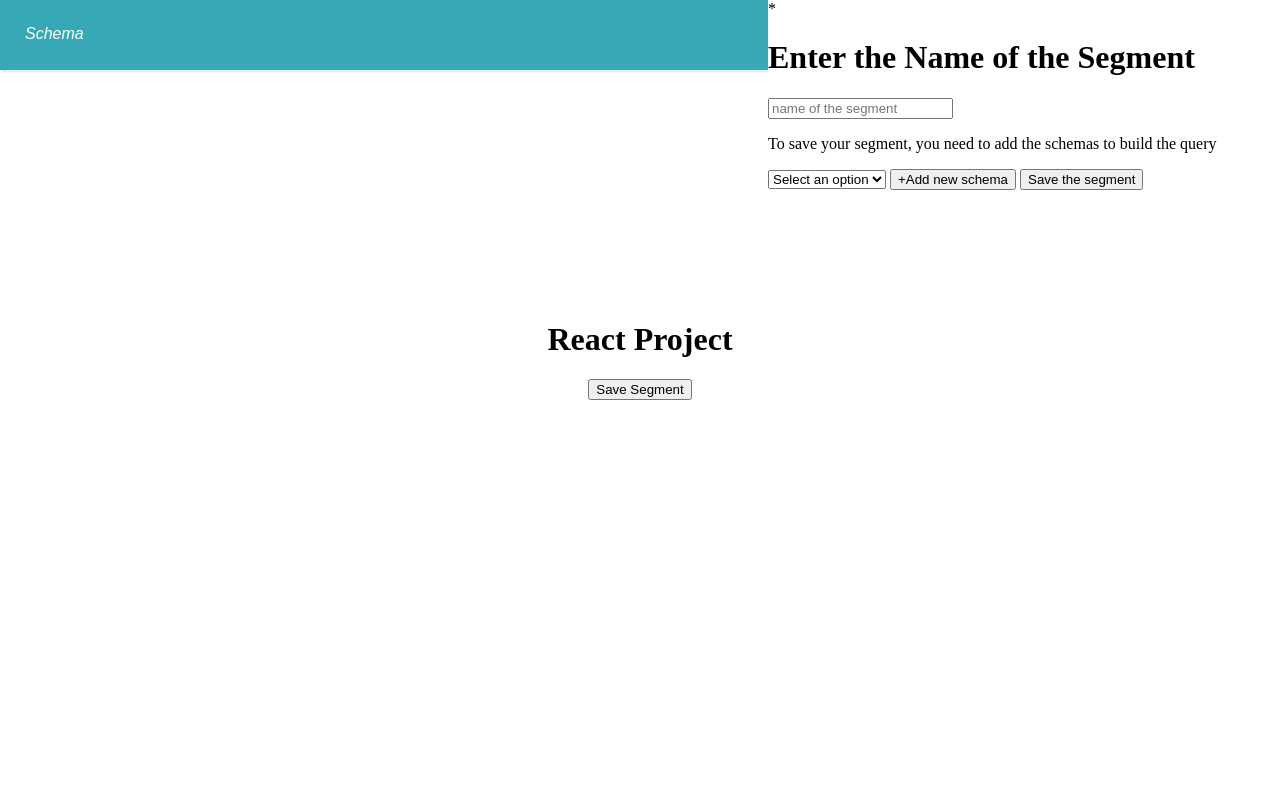
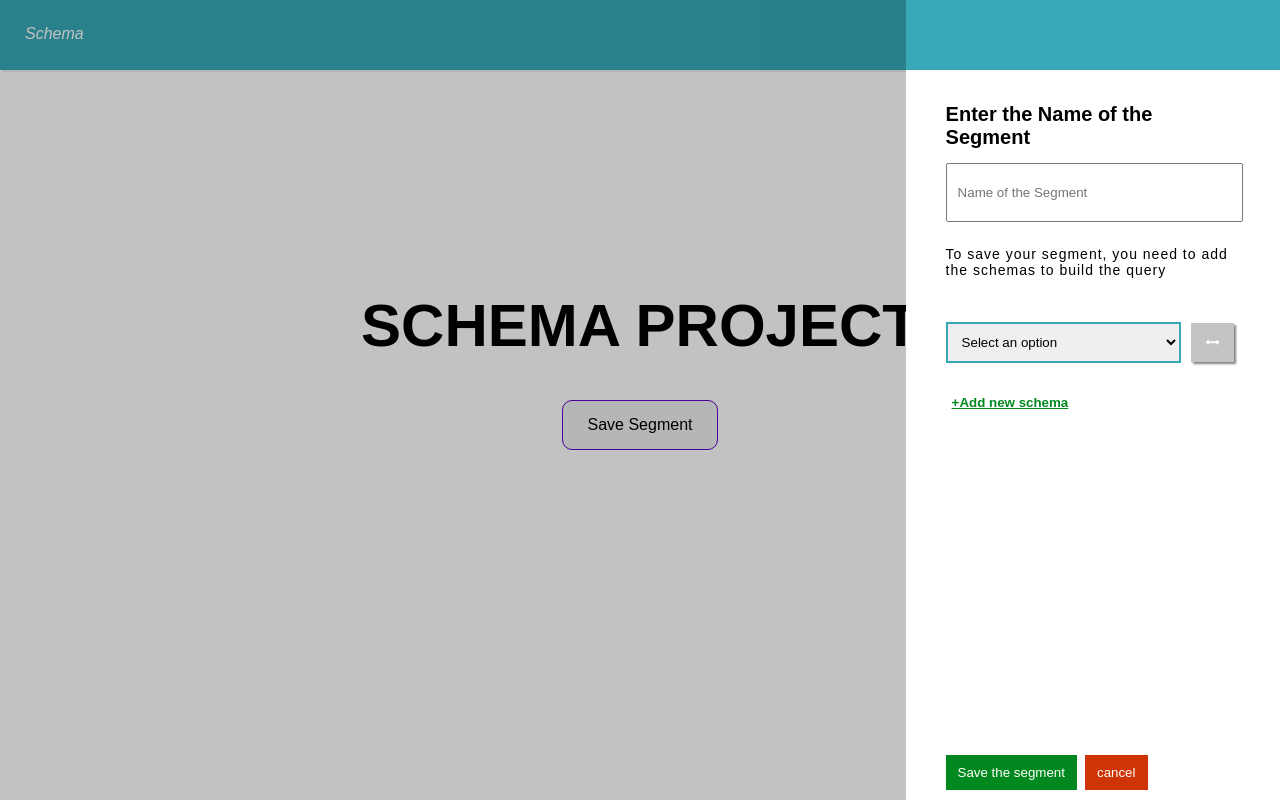
Before and after one commit to ajuajay11/react-text, a plain HTML site: page index.html in a window 1280 px wide. Both pictures are taken after a click on the button "Save Segment". Drawn offline with Linux system fonts and the light colour scheme.

Commit message:
.added new files

```diff
--- a/index.html
+++ b/index.html
@@ -4,6 +4,8 @@
     <meta charset="UTF-8">
     <meta http-equiv="X-UA-Compatible" content="IE=edge">
     <meta name="viewport" content="width=device-width, initial-scale=1.0">
+    <link rel="icon" type="image/x-icon" href="/images/favicon.ico">
+    <link rel="stylesheet" href="https://cdnjs.cloudflare.com/ajax/libs/font-awesome/4.7.0/css/font-awesome.min.css">
     <link rel="stylesheet" href="style.css">
     <title>React Test</title>
 </head>
@@ -13,12 +15,12 @@
 <div class="hero">
 <div class="navigation">
   <div class="logo">Schema</div>
-  <div class="hamburger">///</div>
+  <div class="hamburger"><i style="color: #fff;" class="fa fa-align-justify" aria-hidden="true"></i></div>
 </div>
 
 <div class="section-one">
-   <h1>React Project</h1>
-   <button id="slide-button">Save Segment</button>
+   <h1>Schema Project</h1>
+   <button class="slide-button" id="slide-button">Save Segment</button>
 </div>
 
 </div>
@@ -28,15 +30,13 @@
 <!-- popup started -->
 
 <div id="slide-element">
-  <div class="p-left">*</div>
-
     <div class="title">
       <h1>Enter the Name of the Segment</h1>
-      <input type="text" placeholder="name of the segment" id="segment-name">
+      <input type="text" placeholder="Name of the Segment" id="segment-name">
       <p>To save your segment, you need to add the schemas to build the query</p>
     </div>
 
-      <div style="display: flex; flex-direction: column; gap:20px;" id="newDiv"></div>
+      <div style="display: flex; flex-direction: column; padding-bottom:20px;" id="newDiv"></div>
     <select id="selectOption">
       <option  value="">Select an option</option>
       <option id="first_name" value="first_name">First Name</option>
@@ -46,10 +46,13 @@
       <option id="account_name" value="account_name">Account Name</option>
       <option id="city" value="city">City</option>
       <option id="state" value="state">State</option>
-    </select>
-       <button id="addOption">+Add new schema</button>
+    </select><button class="button-line"><i id="icons" class="fa fa-arrows-h" aria-hidden="true"></i></button>
+       <button id="addOption">+Add new schema</button><br>
+       <div class="save-the-segment-line">
+         <button id="save_segment">Save the segment</button>&nbsp;
+         <button id="cancel">cancel</button>
+       </div>
 
-       <button id="save_segment">Save the segment</button>
   </div>
 
     <!-- <div class="Save segmenthero">
--- a/main.js
+++ b/main.js
@@ -21,6 +21,12 @@ resultSegment.forEach((result)=>{
   //   ]};
 
 schema.push(`${result.value} : ${result.options[result.selectedIndex].text}`);
+setTimeout(() => {
+  window.alert("submitted successfully")
+  result.value = "";
+ segmentName.value="";
+}, 700);
+
 });
 console.log(schema);
 
@@ -78,7 +84,10 @@ addOption.addEventListener("click", (e) => {
   const innerDiv = document.createElement('div');
   const newSelect = document.createElement("select");
   const innerBtn = document.createElement('button');
-  innerBtn.innerHTML= "-";
+  innerBtn.classList.add("button-line")
+  // innerBtn.innerHTML= "-";
+  innerBtn.innerHTML = "<i id='icons' class='fa fa-arrows-h' aria-hidden='true'></i>";
+
   innerBtn.classList.add('delete');
 
   innerDiv.appendChild(newSelect);
@@ -123,10 +132,36 @@ deleteButton.parentElement.remove();
 
 
 //popup
-
+var hero =document.querySelector(".hero");
 const button = document.querySelector('#slide-button');
 const element = document.querySelector('#slide-element');
 
 button.addEventListener('click', function() {
-  element.classList.toggle('show-element');
+  if(element.className != "show-element"){
+    element.classList.remove('hide-element');
+    element.classList.add('show-element');
+    hero.classList.add("layer");
+    // element.classList.add('show-element');
+  }
+  // if(element.className == "hide-element"){
+
+  // }
 });
+
+
+//cancel button
+
+const cancel = document.querySelector("#cancel");
+
+cancel.addEventListener('click', ()=>{
+  setTimeout(() => {
+    element.classList.remove('show-element');
+    segmentName.value="";
+    newDiv.innerHTML="";
+    hero.classList.remove("layer");
+  }, 1000);
+
+  element.classList.add('hide-element');
+
+
+})
--- a/style.css
+++ b/style.css
@@ -30,20 +30,93 @@ box-sizing: border-box;
     flex-direction: column;
     align-items:center ;
 }
+.section-one h1{
+  font-size: 60px;
+  text-transform: uppercase;
+  font-family: sans-serif;
+  font-weight: bold;
+}
+.section-one .slide-button{
+  padding: 15px 25px;
+  border-radius: 10px;
+  font-size: 16px;
+  cursor: pointer;
+  animation: borderOne 3s infinite;
+}
+@keyframes borderOne {
+  0%{
+    border: 1px solid #ce3405;
+  }
+  20%{
+    border:  1px solid #05ce5f;
+  }
+  40%{
+    border: 1px solid #05c1ce;
+  }
+  60%{
+    border:  1px solid #3105ce;
+  }
+  80%{
+    border:  1px solid #ce05c4;
+  }
+  100%{
+    border:  1px solid #ce0516;
+  }
+}
+
+.title h1{
+  padding-top: 20px;
+  font-size: 20px !important;
+  font-family: sans-serif;
+}
+.title p{
+  font-family: sans-serif;
+  letter-spacing: 1px;
+  padding: 10px 0px;
+  font-weight: 500;
+  font-size: 14px;
+}
+.title input{
+  width: 93%;
+  padding: 20px 10px;
+}
+
+#slide-element select{
+  width: 80%;
+  padding: 10px 10px;
+  border: 2px solid rgb(55 169 182);
+  margin-bottom: 30px;
+}
+#slide-element select:nth-child(){
+  border: 2px solid rgb(66, 182, 55);
+}
+.button-line{
+background: #33333349;
+color: #fff;
+border: 0px;
+padding: 12px 15px;
+box-shadow: 2px 2px 2px #0000007c;
+margin-left: 10px;
+cursor: pointer;
+}
+
 
 #slide-element {
     display: none;
    position: fixed;
     transition: all 1s ease-out;
     top: 0;
-    height: 100vh;
+    height: 95vh;
     right: 0;
+    border-top: 70px solid rgb(55 169 182);;
     top: 0px;
-    z-index: 999    ;
-    width: 40%;
+    z-index: 999;
+    width: 23%;
+    padding: 0px 40px;
     background-color: #fff;
     animation: slide 1s ease-in-out;
   }
+
   @keyframes slide {
     0%{
         right: -250px;
@@ -51,13 +124,105 @@ box-sizing: border-box;
     }
     100%{
         right: 0;
-        width: 40%;
+        width: 23%;
         opacity: 1;
     }
   }
 
   .show-element {
     display: block !important;
+  }
+  .hide-element{
+    animation: hide 1s ease-in-out !important;
+  }
+  @keyframes hide {
+    0%{
+        right: 0;
+        width: 23%;
+        opacity: 1;
+
+    }
+    100%{
+        right: -250px;
+        opacity: 0;
+    }
+  }
 
 
+
+.layer::before{
+  content: '';
+  position: fixed;
+  background: #0000003d;
+  width: 100%;
+  height: 100vh;
+  top: 0;
+  left: 0;
+}
+
+
+#addOption{
+  background-color:transparent;
+  border: none;
+  text-decoration: underline;
+  color: #01881e;
+  font-weight: bold;
+  cursor: pointer;
+
+}
+#cancel{
+  background: #ce3405;
+  border: none;
+  color: #fff;
+  padding: 10px 12px;
+  font-family: sans-serif;
+  cursor: pointer;
+}
+#save_segment{
+  background: #01881e;
+  border: none;
+  color: #fff;
+  padding: 10px 12px;
+  font-family: sans-serif;
+  cursor: pointer;
+}
+.save-the-segment-line
+{
+
+    position: fixed;
+    bottom: 10px;
+}
+
+
+@media screen and (min-device-width: 300px) and (max-device-width: 480px) {
+  .section-one h1{
+    font-size: 34px;
   }
+  #slide-element{
+    width: 78%;
+    animation: slide 1s ease-in-out;
+  }
+
+  @keyframes slide {
+    0%{
+        right: -250px;
+        opacity: 0;
+    }
+    100%{
+        right: 0;
+        width: 78%;
+        opacity: 1;
+    }
+  }
+  @keyframes hide {
+    0%{
+        right: 0;
+        width: 78%;
+        opacity: 1;
+
+    }
+    100%{
+        right: -250px;
+        opacity: 0;
+    }
+}
```
